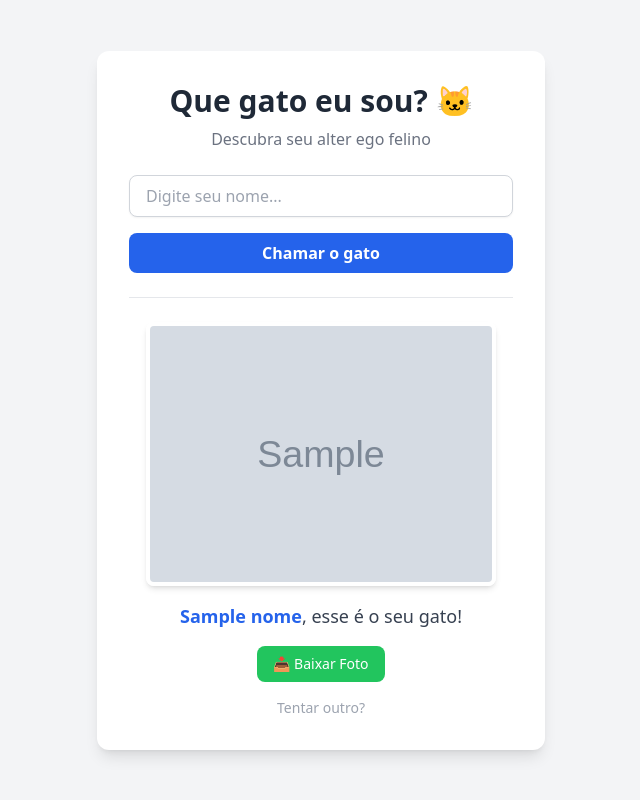
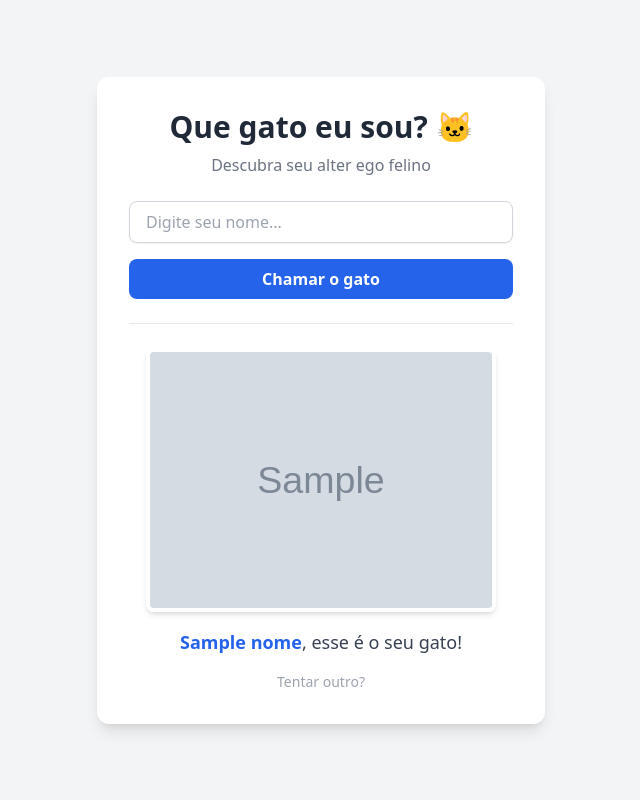
Before and after one commit to John-Cristopher/Cute_Kittens, a Flask app: template templates/index.html in a window 1280 px wide. Shown: the whole page, without its empty margins (319-959 px from the left). Run offline with Flask 3, Linux system fonts and the light colour scheme; the template is opened without the code that fills it: most values are stand-ins (such as "Sample title", 1, 10 or a date in 2020); grey boxes marked "Sample" are stand-in pictures; some libraries are stand-ins or nearby versions.

Commit message:
correção de imagens

```diff
--- a/templates/index.html
+++ b/templates/index.html
@@ -43,18 +43,12 @@
         <div class="flex flex-col items-center">
             {% if url_image %}
             <div class="overflow-hidden rounded-lg shadow-md mb-4 border-4 border-white">
-                <img src="{{ url_image }}" alt="Seu gato" class="w-full h-64 object-cover">
+                <!-- use url_for so Flask serves static content correctly -->
+                <img src="{{ url_for('static', filename=url_image) }}" alt="Seu gato" class="w-full h-64 object-cover">
             </div>
-
             <p class="text-lg font-medium text-gray-700">
                 <span class="text-blue-600 font-bold">{{ nome }}</span>, esse é o seu gato!
             </p>
-
-            <a href="{{ url_for('download', nome_arquivo=nome_arquivo) }}"
-                class="mt-4 inline-block bg-green-500 text-white px-4 py-2 rounded-lg text-sm hover:bg-green-600">
-                📥 Baixar Foto
-            </a>
-
             <a href="/" class="mt-4 text-sm text-gray-400 hover:underline">Tentar outro?</a>
             {% else %}
             <div
```
Also changed, not shown: static/downloads/john_3IWhPRL3a.jpg (deleted), static/downloads/john_MTg1NDE0Mg.jpg (deleted).
